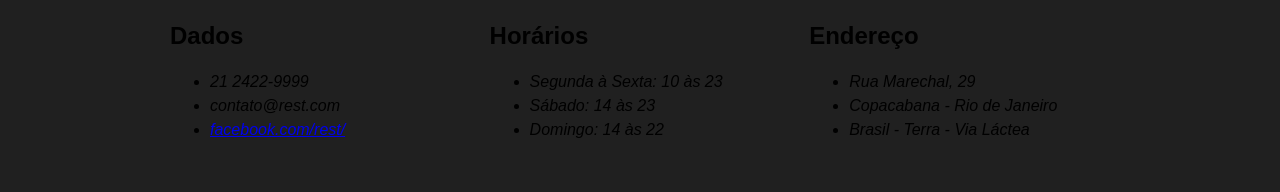
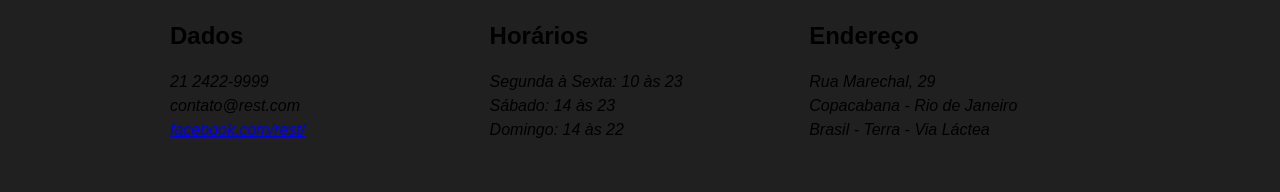
Before and after one commit to nazarepiedady/rest-static-website, a plain HTML site: page contact.html in a window 1280 px wide. Shown: the part 890-1082 px from the top of the page. Drawn offline with Linux system fonts and the light colour scheme.

Commit message:
chore: style `contact-list`, `address-list`, `opening-hours-list`

```diff
--- a/public/styles/contact.css
+++ b/public/styles/contact.css
@@ -19,3 +19,10 @@
 	flex-shrink: 0;
 	flex-basis: 32%;
 }
+
+.contact-list,
+.address-list,
+.opening-hours-list {
+	padding-left: 0;
+	list-style-type: '';
+}
```
